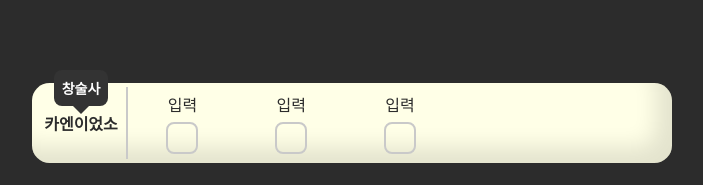
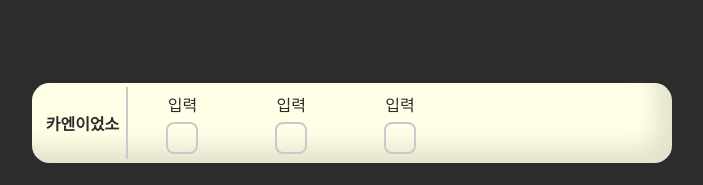
Before and after one commit to KAEN7/lostgold, a Next.js app: page /gold in a window 1280 px wide. Shown: the part 277-462 px from the top of the page, without its empty margins (288-991 px from the left). Built offline with nearby package versions, Linux system fonts and the light colour scheme.

Commit message:
Fix:    1. Header 라우팅이 되지않던 에러 해결    2. SSR에서 styled-components가 렌더링전에 적용되지 않는 에러가 존재

```diff
--- a/components/Header.tsx
+++ b/components/Header.tsx
@@ -1,5 +1,5 @@
 import Link from "next/link";
-import { useState } from "react";
+import { useCallback, useState } from "react";
 import styled from "styled-components";
 import { flexCenter, color } from "../styles/theme";
 
@@ -34,24 +34,24 @@ function Header() {
 	const list = ["Home", "Gold", "Setting"];
 	const [isBoxSelect, setBoxSelect] = useState([true, false, false]);
 
-	const focusHandler = (index: number) => {
+	const focusHandler = useCallback((index: number) => {
 		const newArr = Array(list.length).fill(false);
 		newArr[index] = true;
 		setBoxSelect(newArr);
-	};
+	}, []);
 
 	return (
 		<HeaderSection>
 			{list.map((el, index) => (
+				<Link href={el.toLowerCase()} passHref>
 					<HeaderBtn
 						key={`header${index}`}
 						color={isBoxSelect[index]}
 						onClick={() => focusHandler(index)}
 					>
-					<Link href={el.toLowerCase()} passHref>
-						<a>{el}</a>
+						{el}
+					</HeaderBtn>
 				</Link>
-				</HeaderBtn>
 			))}
 		</HeaderSection>
 	);
--- a/components/molecules/TableRow.tsx
+++ b/components/molecules/TableRow.tsx
@@ -42,7 +42,7 @@ export interface ICheckBox {
 }
 
 const TableRow: React.FC<ICheckBox> = ({ name, job }) => {
-	const [hover, setHover] = useState(true);
+	const [hover, setHover] = useState(false);
 
 	return (
 		<ItemRow>
@@ -51,9 +51,8 @@ const TableRow: React.FC<ICheckBox> = ({ name, job }) => {
 				onMouseLeave={() => setHover(false)}
 			>
 				<Image src="/" width="4" height="4" />
-				{/* todo hover시 보이게 적용 */}
 
-				<span>
+				<span style={{ marginLeft: "3px" }}>
 					{hover && <HoverBox job={job} direction={false} />}
 					{name}
 				</span>
```
Also changed, not shown: 1 other file (tests, documents, lock files or other folders). Lines whose indentation alone changed are shown as unchanged.
